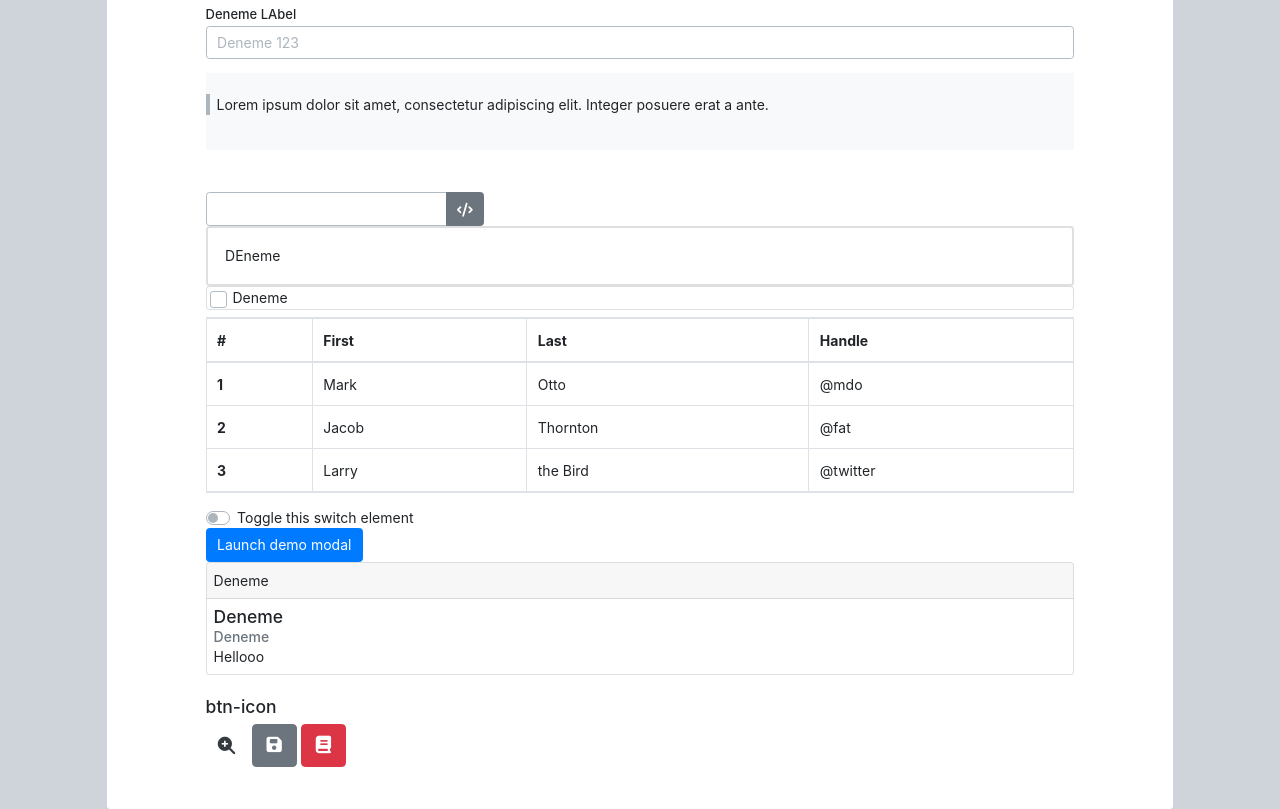
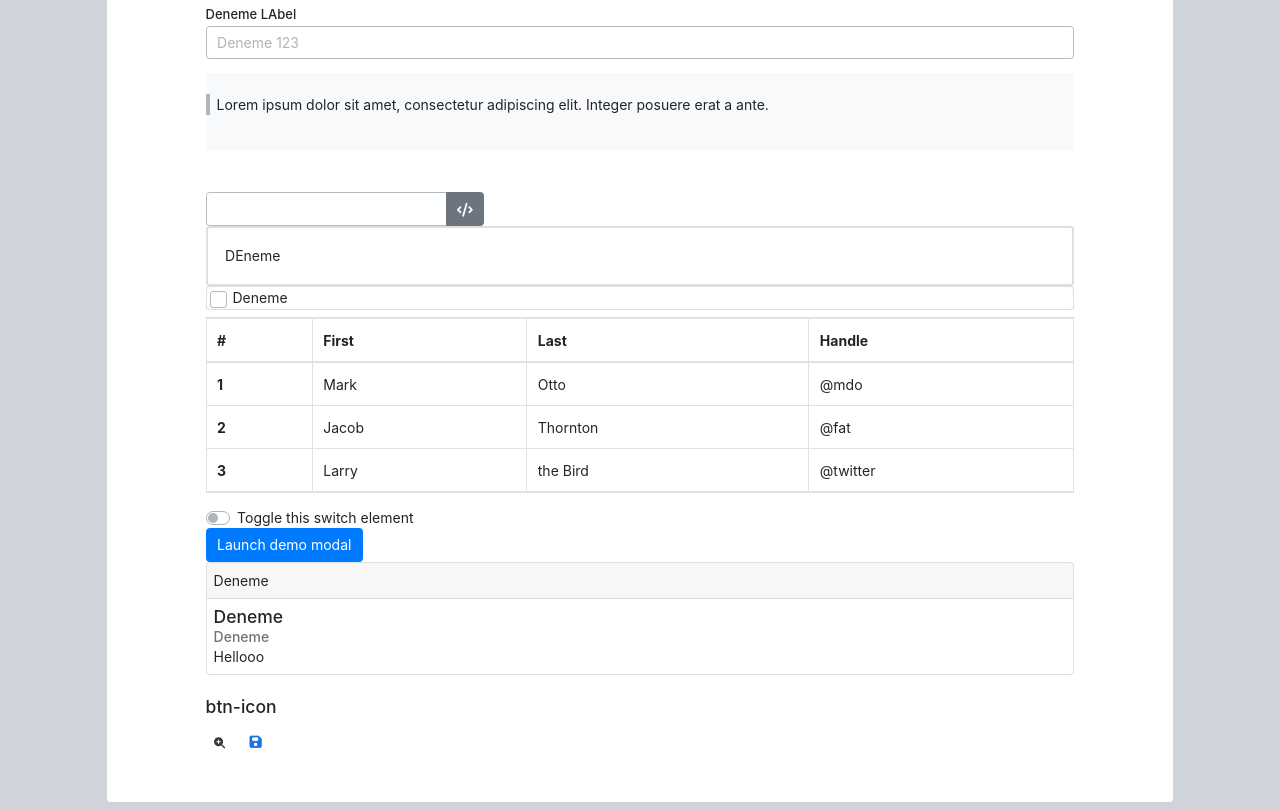
Before and after one commit to aydoganab/otmnew_design, a website: page src/home.html in a window 1280 px wide. Shown: the part 409-1218 px from the top of the page. Drawn offline with Linux system fonts and the light colour scheme.

Commit message:
btn-icon-link added

```diff
--- a/src/home.html
+++ b/src/home.html
@@ -317,9 +317,8 @@
                     <!--btn-icon-->
                     <div class="pt-4">
                         <h5>btn-icon</h5>
-                        <button type="button" class="btn btn-icon btn-icon-lg"><i class="fa fa-search-plus"></i></button>
-                        <button type="button" class="btn btn-secondary btn-lg"><i class="fa fa-save"></i></button>
-                        <button type="button" class="btn btn-danger btn-lg"><i class="fa fa-book"></i></button>
+                        <button type="button" class="btn btn-icon-sm"><i class="fa fa-search-plus"></i></button>
+                        <button type="button" class="btn btn-icon-link"><i class="fa fa-save"></i></button>
                     </div>
 
 
--- a/src/scss/style.scss
+++ b/src/scss/style.scss
@@ -404,16 +404,29 @@ caption {
 
 .btn-icon-sm {
   @extend .btn-icon;
-  width: 28px;
-  height: 28px;
-  font-size: .8rem;
+  @extend .btn-circle-sm;
 }
 
 .btn-icon-lg {
   @extend .btn-icon;
-  width: 42px;
-  height: 42px;
-  font-size: 1.25rem;
+  @extend .btn-circle-lg;
+}
+
+.btn-icon-link {
+  @extend .btn-icon;
+  color: $link-color;
+
+  &:before {
+    color: $link-hover-color;
+    background-color: lighten($link-color, 40%);
+    border-color: lighten($link-color, 40%);
+  }
+
+  &:focus, &.focus {
+    outline: 0;
+    background-color: lighten($link-color, 40%);
+    box-shadow: 0 0 0 0.1rem rgba(26, 115, 232, 0.23);
+  }
 }
 
 .border-2 {
```
Also changed, not shown: src/css/otm_newdesign.css.
